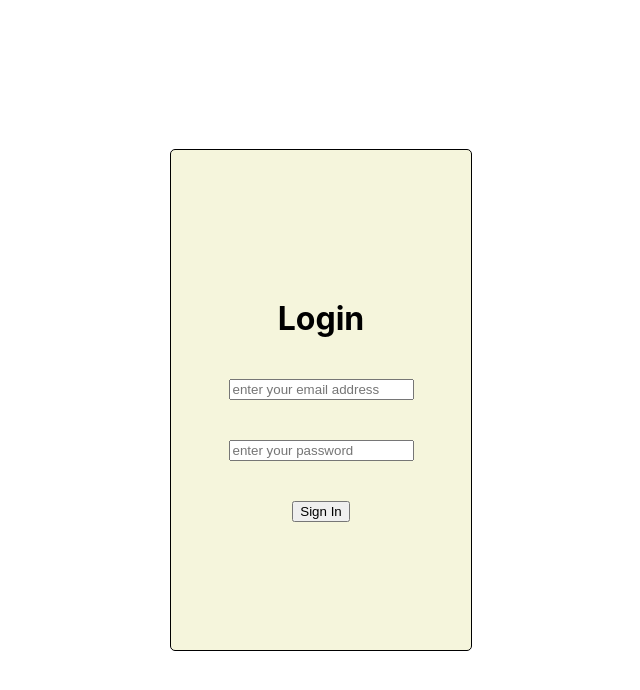
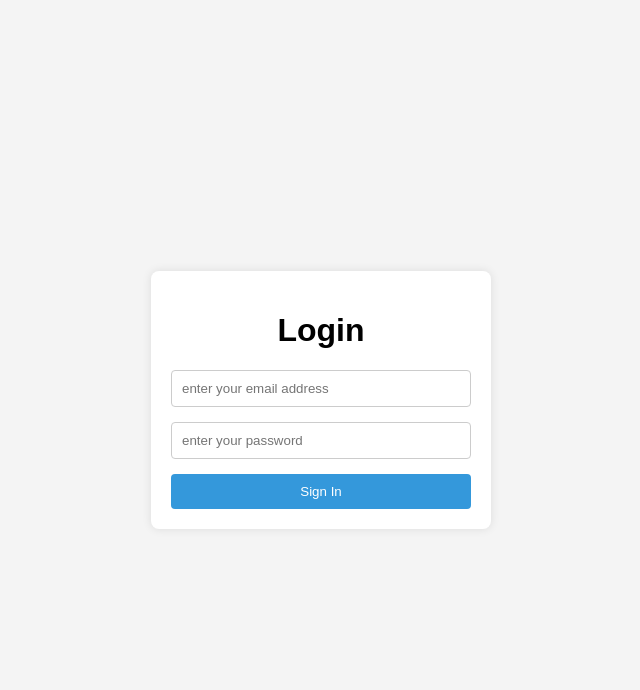
Before and after one commit to Tungaamaa/fullstack, a React (Create React App) app in the folder frontend/: page /login in a window 1280 px wide. Shown: the top 690 px of the page, without its empty margins (319-959 px from the left). Built offline with nearby package versions, Linux system fonts and the light colour scheme.

Commit message:
added context

```diff
--- a/frontend/src/component/header/Header.css
+++ b/frontend/src/component/header/Header.css
@@ -1,15 +1,25 @@
 .header-main {
-    display: flex;
-    justify-content: center;
-    align-items: center;
+  background-color: #333;
+  color: #fff;
+  padding: 10px;
+  text-align: center;
 }
 
 .header {
-    height: 150px;
-    width: 1080px;
-    display: flex;
-    justify-content: center;
-    justify-content: space-between;
-    align-items: center;
+  display: flex;
+  justify-content: center;
+  background-color: #444;
+  padding: 10px 0;
+}
+.header-items {
+  color: #fff;
+  text-decoration: none;
+  padding: 10px 20px;
+  margin: 0 10px;
+  border-radius: 4px;
+  transition: background-color 0.3s;
+}
 
+.header-items:hover {
+  background-color: #555;
 }
--- a/frontend/src/component/header/Header.js
+++ b/frontend/src/component/header/Header.js
@@ -14,14 +14,14 @@
     return (
       <div className="header-main">
         <div className="header">
-          <span>
+          <span className="header-items">
             <Link to="/">Home</Link>
           </span>
 
-          <span>
+          <span className="header-items">
             <Link to="/products">Products</Link>
           </span>
-          <span onClick={signOut}>Logout</span>
+          <span className="header-items" onClick={signOut}>Logout</span>
         </div>
       </div>
     );
@@ -30,14 +30,14 @@
   return (
     <div className="header-main">
       <div className="header">
-        <span>
+        <span className="header-items">
           <Link to="/">Home</Link>
         </span>
 
-        <span>
+        <span className="header-items">
           <Link to="/login">sign-in</Link>
         </span>
-        <span>
+        <span className="header-items">
           <Link to="/sign-up">sign-up</Link>
         </span>
       </div>
--- a/frontend/src/pages/login/Login.css
+++ b/frontend/src/pages/login/Login.css
@@ -1,23 +1,41 @@
 .login-page-content {
-    width: 100%;
-    height: 100vh;
-    display: flex;
-    flex-direction: row;
-    justify-content: center;
-    align-items: center;
-  }
-
-
-.login-page-container {
-    width: 300px;
-    height: 500px;
+    font-family: Arial, sans-serif;
+    background-color: #f4f4f4;
+    margin: 0;
     display: flex;
     justify-content: center;
     align-items: center;
-    border: 1px solid black;
-    flex-direction: column;
-    border-radius: 5px;
-    background-color: beige;
-    gap: 20px;
+    height: 100vh;
+}
 
+.login-page-container {
+  background-color: #fff;
+  padding: 20px;
+  border-radius: 8px;
+  box-shadow: 0 0 10px rgba(0, 0, 0, 0.1);
+  width: 300px;
+  text-align: center;
 }
+
+.login-form {
+  width: 100%;
+  padding: 10px;
+  margin-bottom: 15px;
+  border: 1px solid #ccc;
+  border-radius: 4px;
+  box-sizing: border-box;
+}
+
+.login-form-button {
+  width: 100%;
+  padding: 10px;
+  background-color: #3498db;
+  color: #fff;
+  border: none;
+  border-radius: 4px;
+  cursor: pointer;
+}
+
+.login-form-button:hover {
+  background-color: #2980b9;
+}
--- a/frontend/src/pages/login/Login.js
+++ b/frontend/src/pages/login/Login.js
@@ -81,6 +81,7 @@
             onChange={handleInput}
             value={formValues.email}
             name="email"
+            className="login-form"
           ></input>
           <span>{formErrors.email}</span>
           <input
@@ -89,9 +90,10 @@
             value={formValues.password}
             onChange={handleInput}
             name="password"
+            className="login-form"
           ></input>
           <span>{formErrors.password}</span>
-          <button onClick={handleSignIn}>Sign In</button>
+          <button className="login-form-button" onClick={handleSignIn}>Sign In</button>
         </div>
       </div>
       <p>{formErrors.required}</p>
--- a/frontend/src/pages/signup/SignUp.css
+++ b/frontend/src/pages/signup/SignUp.css
@@ -1,23 +1,37 @@
 .signup-page-content {
-    width: 100%;
-    height: 100vh;
-    display: flex;
-    flex-direction: row;
-    justify-content: center;
-    align-items: center;
-  }
-
+  font-family: Arial, sans-serif;
+  background-color: #f4f4f4;
+  margin: 0;
+  display: flex;
+  justify-content: center;
+  align-items: center;
+  height: 100vh;
+}
 
 .signup-page-container {
-    width: 300px;
-    height: 500px;
-    display: flex;
-    justify-content: center;
-    align-items: center;
-    border: 1px solid black;
-    flex-direction: column;
-    border-radius: 5px;
-    background-color: beige;
-    gap: 20px;
+  background-color: #fff;
+  padding: 20px;
+  border-radius: 8px;
+  box-shadow: 0 0 10px rgba(0, 0, 0, 0.1);
+  width: 300px;
+  text-align: center;
+}
 
+.signup-input {
+  width: 100%;
+  padding: 10px;
+  margin-bottom: 15px;
+  border: 1px solid #ccc;
+  border-radius: 4px;
+  box-sizing: border-box;
 }
+
+.signup-button {
+  width: 100%;
+  padding: 10px;
+  background-color: #3498db;
+  color: #fff;
+  border: none;
+  border-radius: 4px;
+  cursor: pointer;
+}
--- a/frontend/src/pages/signup/SignUp.js
+++ b/frontend/src/pages/signup/SignUp.js
@@ -94,6 +94,7 @@
         <div className="signup-page-container">
           <h1>Sign Up</h1>
           <input
+          className="signup-input"
             type="text"
             name="firstName"
             value={formValues.firstName}
@@ -102,6 +103,7 @@
           ></input>
           {formErrors.firstName}
           <input
+          className="signup-input"
             type="text"
             name="lastName"
             value={formValues.lastName}
@@ -110,6 +112,7 @@
           ></input>
           {formErrors.lastName}
           <input
+          className="signup-input"
             type="text"
             name="email"
             value={formValues.email}
@@ -118,6 +121,7 @@
           ></input>
           {formErrors.email}
           <input
+          className="signup-input"
             type="text"
             name="password"
             value={formValues.password}
@@ -125,7 +129,7 @@
             placeholder="Password"
           ></input>
           {formErrors.password}
-          <button onClick={handleSubmit}>Submit</button>
+          <button className="signup-button" onClick={handleSubmit}>Submit</button>
         </div>
       </div>
       <h1>{formErrors.required}</h1>
```
Also changed, not shown: 1 other file (tests, documents, lock files or other folders).
